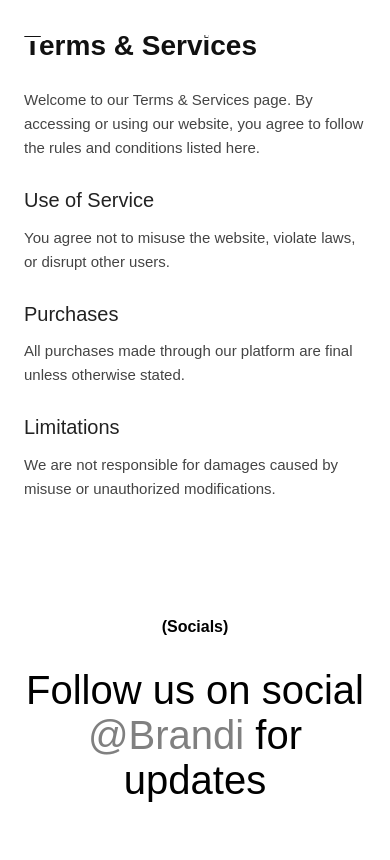
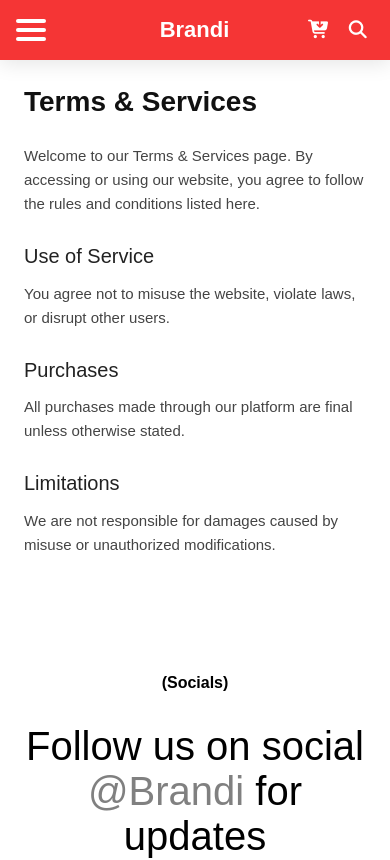
Before and after one commit to Kosisochukwu123/ecommerce, a React (Vite) app: page /ecommerce/Terms in a window 390 px wide. Shown: the top 860 px of the page. Built offline with nearby package versions, Linux system fonts and the light colour scheme; a web font is replaced by a local one.

Commit message:
privacy and terms

```diff
--- a/src/components/Legalpage.css
+++ b/src/components/Legalpage.css
@@ -4,6 +4,7 @@
   .policy-container {
     width: 100%;
     padding: 1.5rem;
+    padding-top: 5rem;
     border-radius: 12px;
     line-height: 1.6;
     font-family: var(--fonts--);
--- a/src/components/Nav/Nav.jsx
+++ b/src/components/Nav/Nav.jsx
@@ -4,7 +4,7 @@ import { Search } from "./Search";
 import { CheckoutPage } from "./CartItems";
 import { Link } from "react-router-dom";
 
-const Nav = ({ scrolledDesktopDistance = 440, scrollDistance }) => {
+const Nav = ({ scrolledDesktopDistance = 440, scrollDistance, alwaysScrolled = false }) => {
   const [open, setOpen] = useState(false);
 
   const [showCheckout, setShowCheckout] = useState(false);
@@ -13,6 +13,13 @@ const Nav = ({ scrolledDesktopDistance = 440, scrollDistance }) => {
   const [scrolledDesktop, setScrolledDesktop] = useState(false);
 
   useEffect(() => {
+
+   if (alwaysScrolled) {
+      setScrolled(true);       // force scrolled state on this page
+      return;                  // skip scroll logic
+    }
+
+
     // mobile screens
     if (window.innerWidth <= 480) {
       scrollDistance = 450; // change earlier on small screens
--- a/src/components/PrivacyPolicy.jsx
+++ b/src/components/PrivacyPolicy.jsx
@@ -6,7 +6,7 @@ import Socials from "./Socials/Socials";
 export default function PrivacyPolicy() {
   return (
     <div>
-      <Nav />
+      <Nav alwaysScrolled={true} />
       <div className="policy-container">
         <h1>Privacy Policy</h1>
 
--- a/src/components/Terms.jsx
+++ b/src/components/Terms.jsx
@@ -6,7 +6,7 @@ import Socials from "./Socials/Socials";
 export default function Terms() {
   return (
     <>
-      <Nav />
+      <Nav alwaysScrolled={true}  />
 
       <div className="terms-container">
         <h1>Terms & Services</h1>
```
